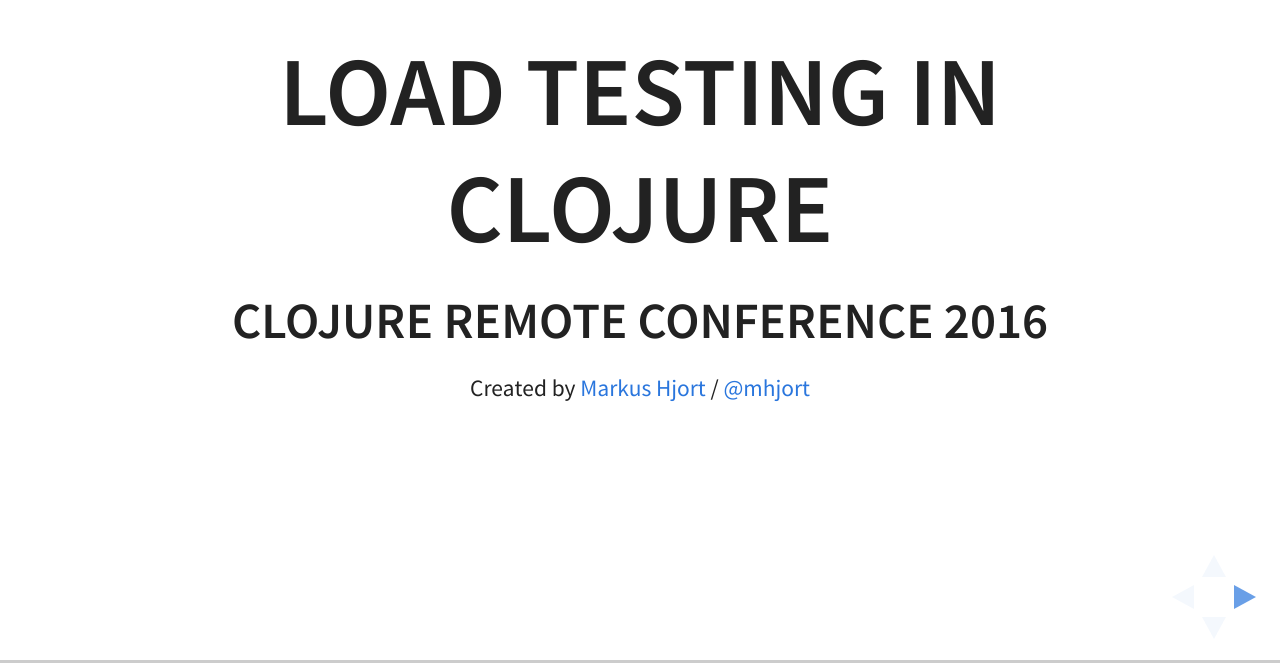
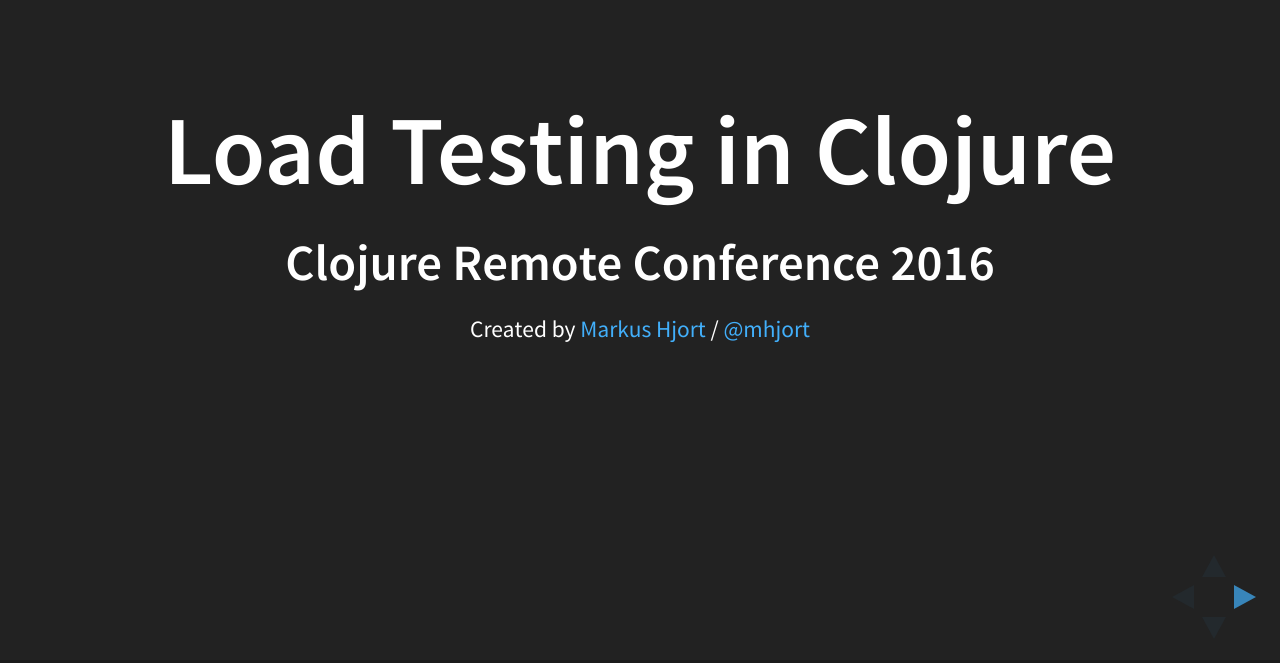
Before and after one commit to mhjort/clojure-load-testing-preze, a website: page index.html in a window 1280 px wide. Shown: the part 137-800 px from the top of the page. Drawn offline with Linux system fonts and the light colour scheme.

Commit message:
Change to black style with non-uppercase

```diff
--- a/css/theme/black.css
+++ b/css/theme/black.css
@@ -45,7 +45,7 @@
   font-weight: 600;
   line-height: 1.2;
   letter-spacing: normal;
-  text-transform: uppercase;
+  /*text-transform: uppercase;*/
   text-shadow: none;
   word-wrap: break-word; }
 
--- a/index.html
+++ b/index.html
@@ -15,7 +15,7 @@
 		<meta name="viewport" content="width=device-width, initial-scale=1.0, maximum-scale=1.0, user-scalable=no, minimal-ui">
 
 		<link rel="stylesheet" href="css/reveal.css">
-		<link rel="stylesheet" href="css/theme/white.css" id="theme">
+		<link rel="stylesheet" href="css/theme/black.css" id="theme">
 
 		<!-- Code syntax highlighting -->
 		<link rel="stylesheet" href="lib/css/zenburn.css">
```
